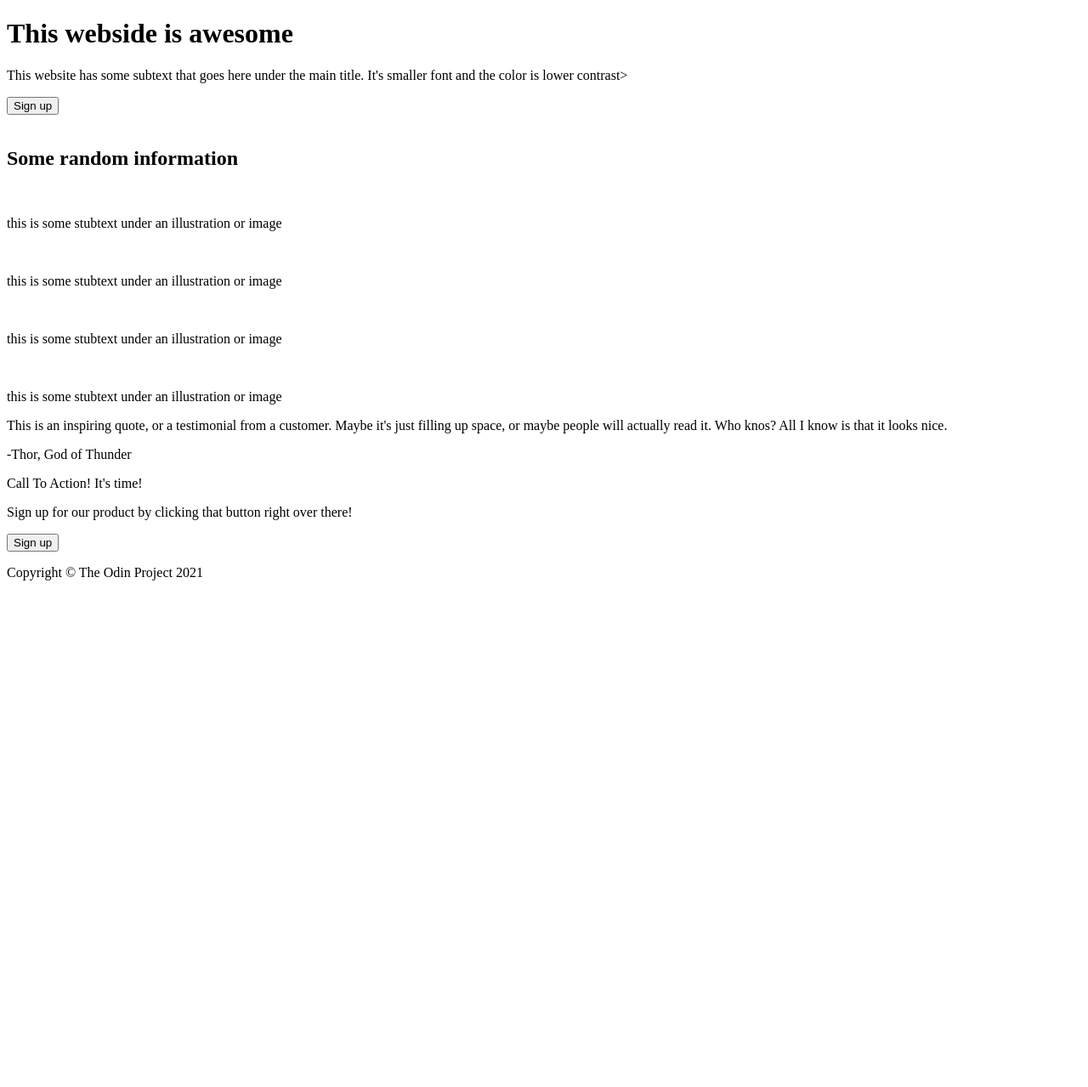
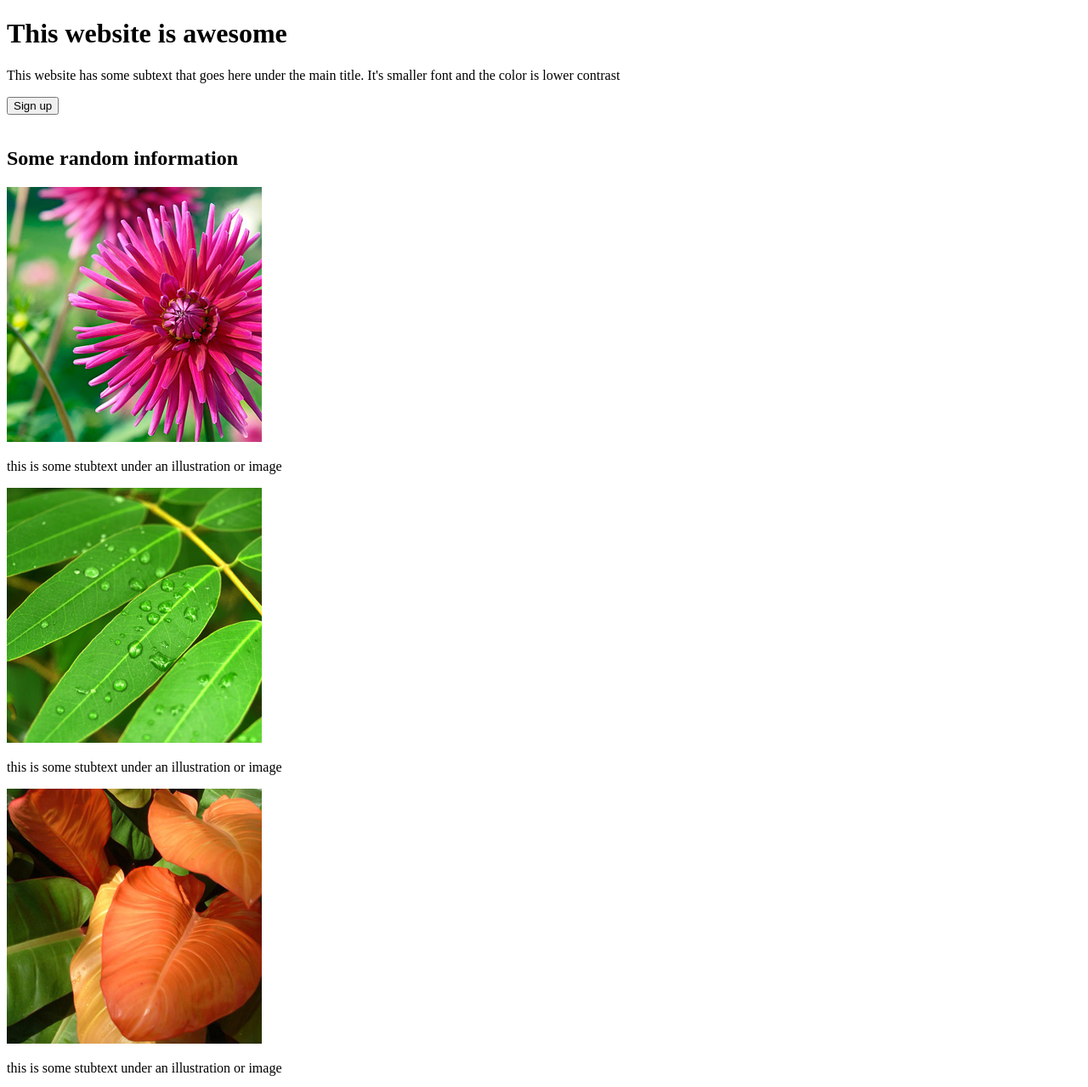
Before and after one commit to HarryDog7/Poject-Landing-Page---The-Odin-Project, a plain HTML site: page index.html in a window 1280 px wide. Shown: the top 1279 px of the page at 85% size. Before the commit the page ends 800 px from the top, so only its background shows below. Drawn offline with Linux system fonts and the light colour scheme.

Commit message:
images moved to img

```diff
--- a/index.html
+++ b/index.html
@@ -17,9 +17,9 @@
 
     <div class="sign-up-banner">
         <div class="sign-up-block">
-            <h1>This webside is awesome</h1>
+            <h1>This website is awesome</h1>
             <p>This website has some subtext that goes here under the main title. It's smaller font and the color is
-                lower contrast></p>
+                lower contrast</p>
             <button class="header-button">Sign up</button>
         </div>
         <div><img src="" alt=""> </div>
@@ -31,21 +31,21 @@
         <div>
             <h2>Some random information</h2>
         </div>
-        <div class ="content-sections">
+        <div class="content-sections">
             <div>
-                <img src="" alt="">
+                <img src="img/1.jpg" alt="">
                 <p>this is some stubtext under an illustration or image</p>
             </div>
             <div>
-                <img src="" alt="">
+                <img src="img/2.jpg" alt="">
                 <p>this is some stubtext under an illustration or image</p>
             </div>
             <div>
-                <img src="" alt="">
+                <img src="img/3.jpg" alt="">
                 <p>this is some stubtext under an illustration or image</p>
             </div>
             <div>
-                <img src="" alt="">
+                <img src="img/4.jpg" alt="">
                 <p>this is some stubtext under an illustration or image</p>
             </div>
         </div>
```
Also changed, not shown: img/1.jpg (renamed from 1.jpg), img/2.jpg (renamed from 2.jpg), img/3.jpg (renamed from 3.jpg), img/4.jpg (renamed from 4.jpg). Lines whose indentation alone changed are shown as unchanged.
